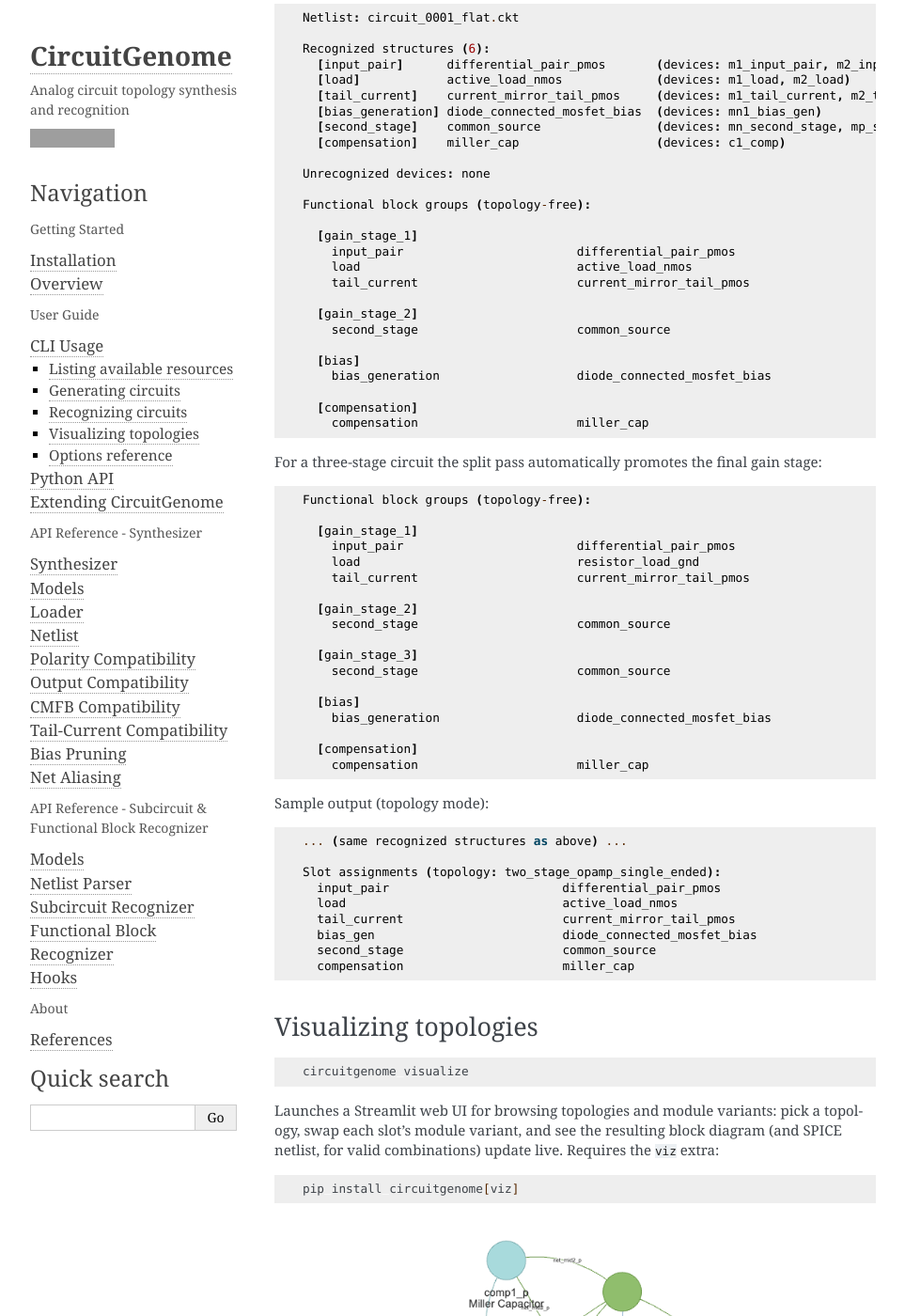
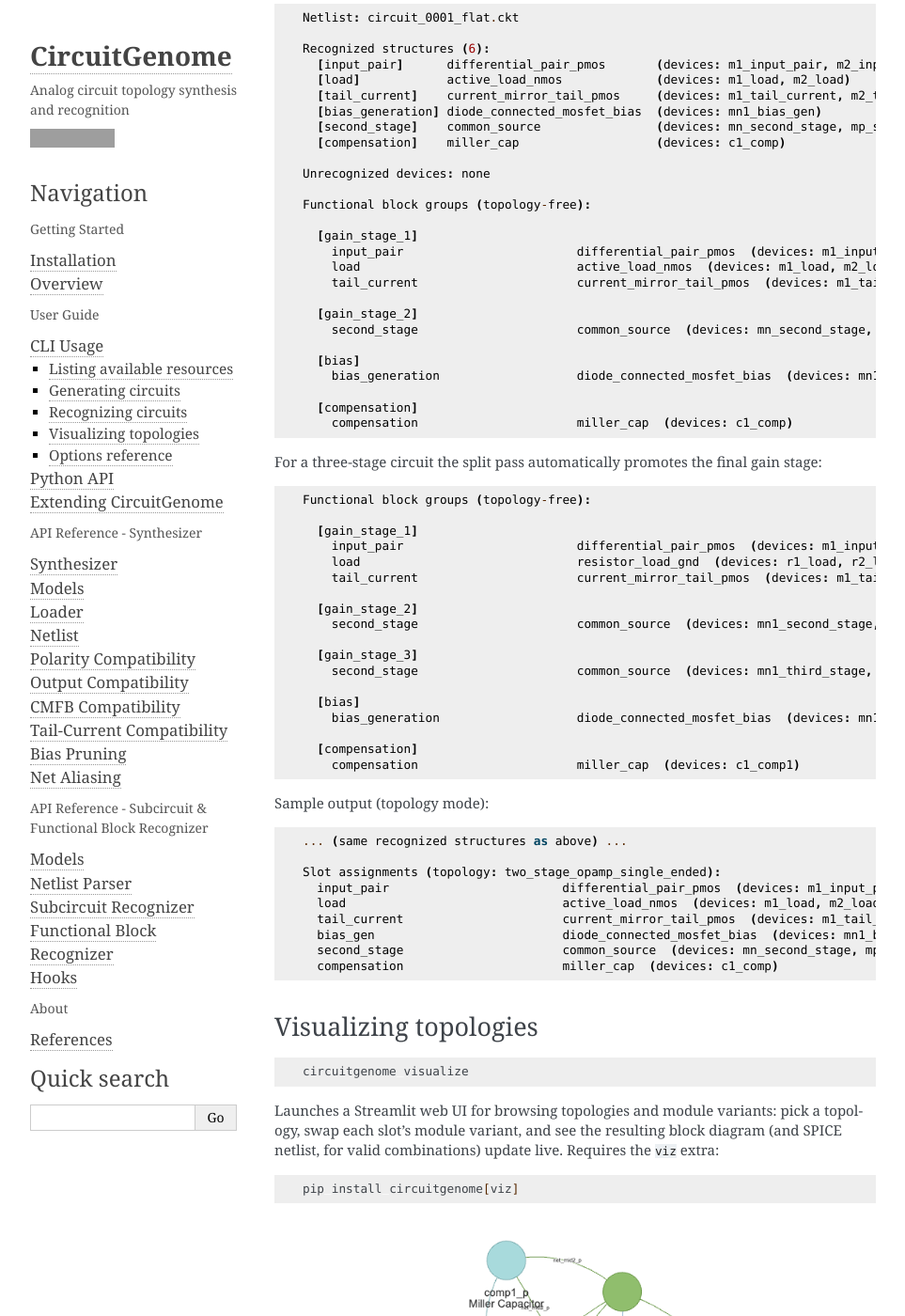
Before and after one commit to analog-ml/CircuitGenome, a Sphinx documentation site: the page built from docs/usage/cli.rst, in a window 1280 px wide and 1400 px high, scrolled down 1801 px. Shown: the whole window at 94% size, without its empty margins (148-1111 px from the left). Built offline with Sphinx 7.4.7, drawn with Linux system fonts in a browser that asks for light colours; grey boxes are pictures that could not be loaded.

Commit message:
feat: show device refs in FBR CLI output
Both topology-free groups and topology-mode slot assignments now print
the matched device references inline, e.g.:
  input_pair    differential_pair_pmos  (devices: m1_input_pair, m2_input_pair)

Matches the (devices: ...) format already used in the recognized
structures section above for visual consistency.

Co-Authored-By: Claude Sonnet 4.6 <noreply@anthropic.com>

```diff
--- a/docs/usage/cli.rst
+++ b/docs/usage/cli.rst
@@ -119,51 +119,51 @@ Sample output (topology-free, two-stage circuit)::
    Functional block groups (topology-free):
 
      [gain_stage_1]
-       input_pair                        differential_pair_pmos
-       load                              active_load_nmos
-       tail_current                      current_mirror_tail_pmos
+       input_pair                        differential_pair_pmos  (devices: m1_input_pair, m2_input_pair)
+       load                              active_load_nmos  (devices: m1_load, m2_load)
+       tail_current                      current_mirror_tail_pmos  (devices: m1_tail_current, m2_tail_current)
 
      [gain_stage_2]
-       second_stage                      common_source
+       second_stage                      common_source  (devices: mn_second_stage, mp_second_stage)
 
      [bias]
-       bias_generation                   diode_connected_mosfet_bias
+       bias_generation                   diode_connected_mosfet_bias  (devices: mn1_bias_gen)
 
      [compensation]
-       compensation                      miller_cap
+       compensation                      miller_cap  (devices: c1_comp)
 
 For a three-stage circuit the split pass automatically promotes the final gain stage::
 
    Functional block groups (topology-free):
 
      [gain_stage_1]
-       input_pair                        differential_pair_pmos
-       load                              resistor_load_gnd
-       tail_current                      current_mirror_tail_pmos
+       input_pair                        differential_pair_pmos  (devices: m1_input_pair, m2_input_pair)
+       load                              resistor_load_gnd  (devices: r1_load, r2_load)
+       tail_current                      current_mirror_tail_pmos  (devices: m1_tail_current, m2_tail_current)
 
      [gain_stage_2]
-       second_stage                      common_source
+       second_stage                      common_source  (devices: mn1_second_stage, mp1_second_stage)
 
      [gain_stage_3]
-       second_stage                      common_source
+       second_stage                      common_source  (devices: mn1_third_stage, mp1_third_stage)
 
      [bias]
-       bias_generation                   diode_connected_mosfet_bias
+       bias_generation                   diode_connected_mosfet_bias  (devices: mn1_bias_gen)
 
      [compensation]
-       compensation                      miller_cap
+       compensation                      miller_cap  (devices: c1_comp1)
 
 Sample output (topology mode)::
 
    ... (same recognized structures as above) ...
 
    Slot assignments (topology: two_stage_opamp_single_ended):
-     input_pair                        differential_pair_pmos
-     load                              active_load_nmos
-     tail_current                      current_mirror_tail_pmos
-     bias_gen                          diode_connected_mosfet_bias
-     second_stage                      common_source
-     compensation                      miller_cap
+     input_pair                        differential_pair_pmos  (devices: m1_input_pair, m2_input_pair)
+     load                              active_load_nmos  (devices: m1_load, m2_load)
+     tail_current                      current_mirror_tail_pmos  (devices: m1_tail_current, m2_tail_current)
+     bias_gen                          diode_connected_mosfet_bias  (devices: mn1_bias_gen)
+     second_stage                      common_source  (devices: mn_second_stage, mp_second_stage)
+     compensation                      miller_cap  (devices: c1_comp)
 
 Visualizing topologies
 ----------------------
```
Also changed, not shown: 1 other file.
